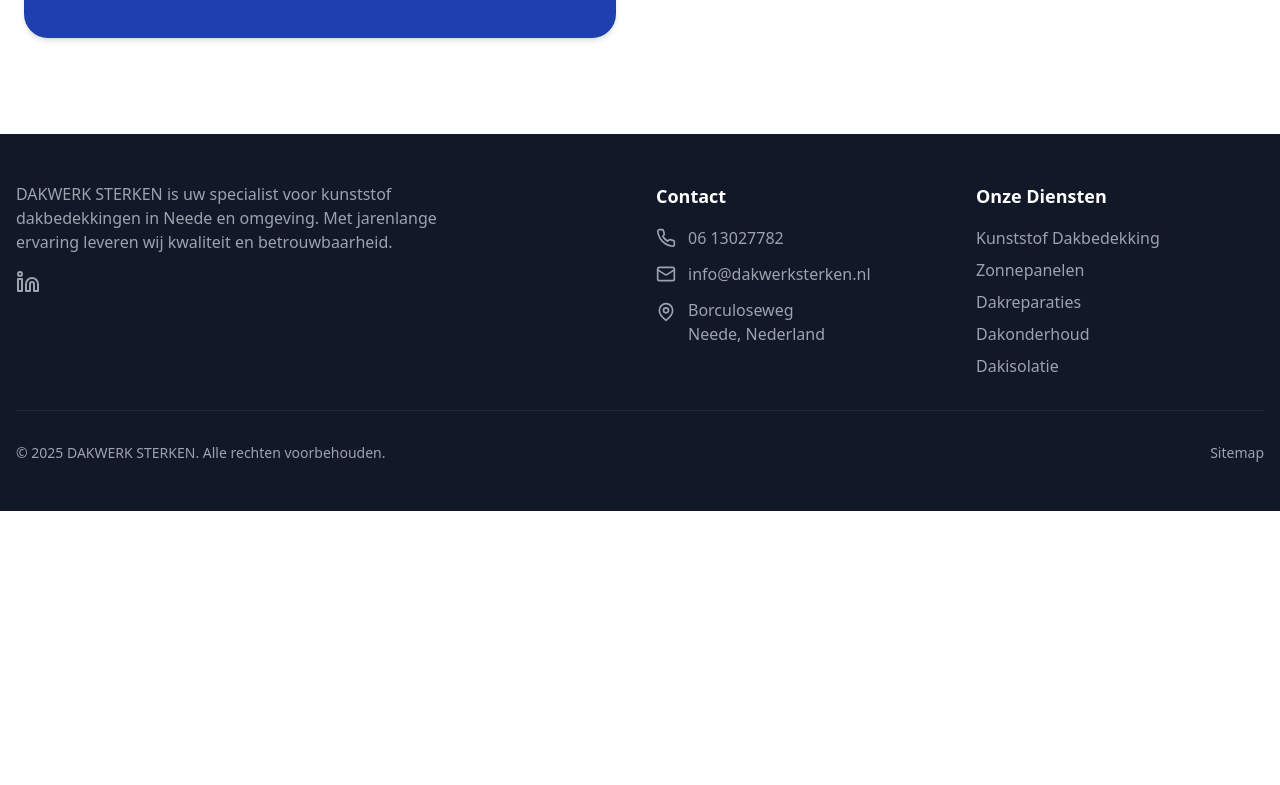
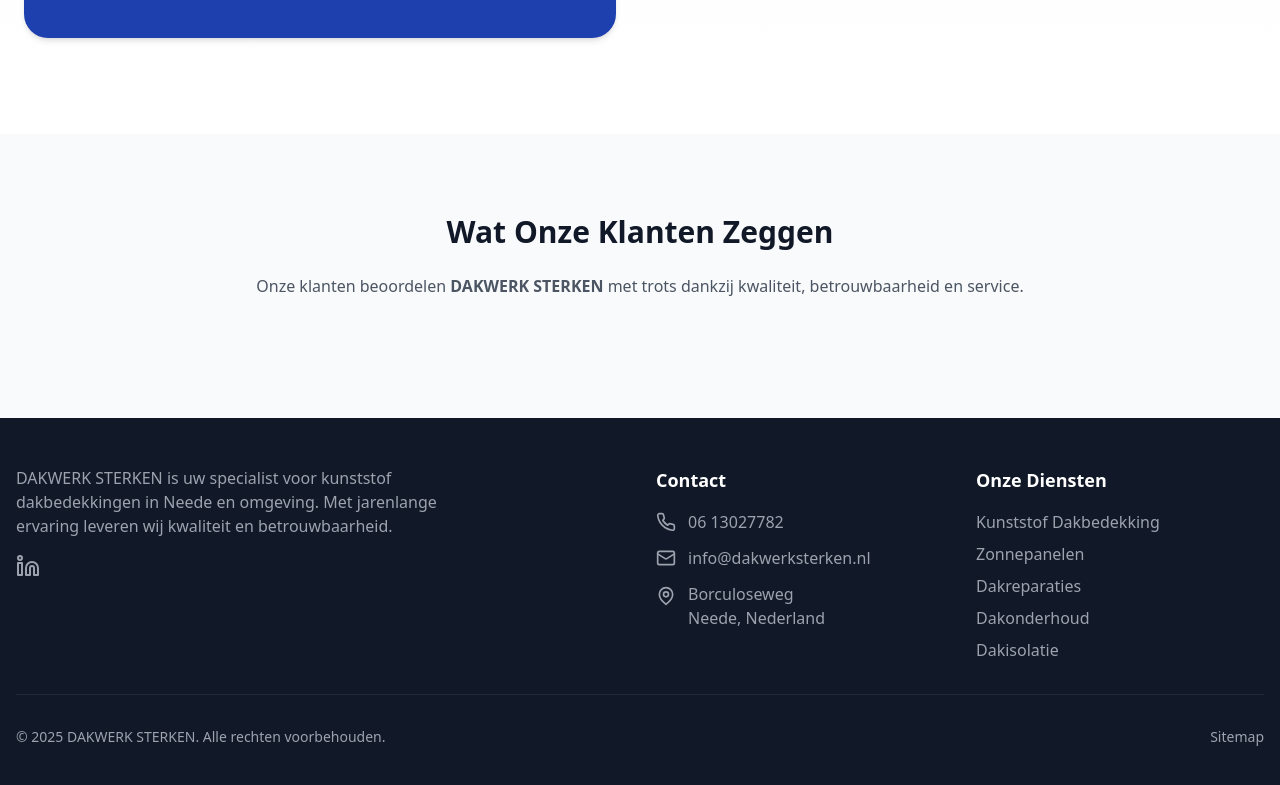
Before and after one commit to dmonfrooij/DakwerkSterken, a React (Vite) app: page / in a window 1280 px wide. Shown: the part 6340-7125 px from the top of the page. Before the commit the page ends 6851 px from the top, so only its background shows below. Built offline with nearby package versions, Linux system fonts and the light colour scheme.

Commit message:
projecten

```diff
--- a/src/App.tsx
+++ b/src/App.tsx
@@ -8,6 +8,7 @@
 import Contact from './components/Contact';
 import Footer from './components/Footer';
 import Projects from "./components/Projects";
+import Reviews from "./components/Reviews";
 
 function App() {
   return (
@@ -21,6 +22,7 @@
         <Gallery />
         <Videos />
         <Contact />
+        <Reviews />
       </main>
 
     </div>
--- /dev/null
+++ b/src/components/Reviews.tsx
@@ -0,0 +1,32 @@
+import { useEffect } from "react";
+
+export default function Reviews() {
+  useEffect(() => {
+    // Controleer of het script al bestaat om dubbele laadtijd te voorkomen
+    if (!document.querySelector('script[src="https://elfsightcdn.com/platform.js"]')) {
+      const script = document.createElement("script");
+      script.src = "https://elfsightcdn.com/platform.js";
+      script.async = true;
+      document.body.appendChild(script);
+    }
+  }, []);
+
+  return (
+    <section id="reviews" className="py-20 bg-gray-50">
+      <div className="max-w-6xl mx-auto px-4 text-center">
+        <h2 className="text-3xl font-bold text-gray-900 mb-6">
+          Wat Onze Klanten Zeggen
+        </h2>
+        <p className="text-gray-600 mb-10">
+          Onze klanten beoordelen <span className="font-semibold text-primary">DAKWERK STERKEN</span> met trots dankzij kwaliteit, betrouwbaarheid en service.
+        </p>
+
+        {/* Hier komt jouw Elfsight widget */}
+        <div
+          className="elfsight-app-6e10676d-fba0-4e7a-b91c-fa5a92bb4a9d"
+          data-elfsight-app-lazy
+        ></div>
+      </div>
+    </section>
+  );
+}
```
